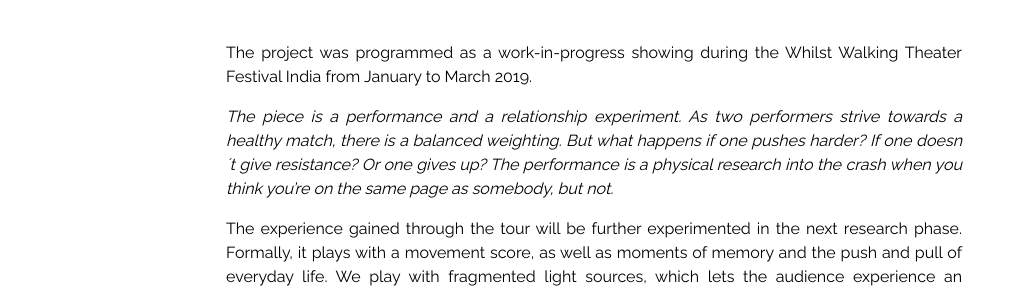
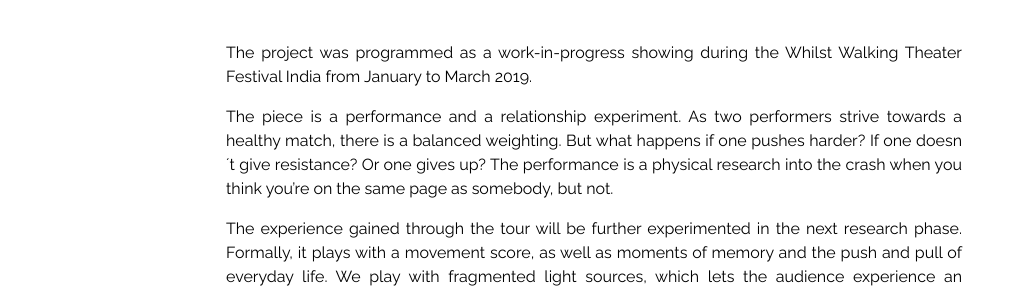
Before and after one commit to matteocarpi/julia, a Jekyll site: the page built from _posts/2019-03-04-you've-met-yout-match.markdown, in a window 1280 px wide. Shown: the part 626-918 px from the top of the page, without its empty margins (46-1066 px from the left). Built offline with Jekyll 4.4.1, drawn with Linux system fonts in a browser that asks for light colours.

Commit message:
removed italics

```diff
--- a/_layouts/post.html
+++ b/_layouts/post.html
@@ -16,7 +16,7 @@ layout: default
   </div>
 
   <div class="post_description">
-    <p>{{ page.description | markdownify }}</p>
+    {{ page.description | markdownify }}
   </div>
 
   <div id="credits" class="" >
--- a/_posts/2019-03-04-persephone-dancing-with-the-shadows.markdown
+++ b/_posts/2019-03-04-persephone-dancing-with-the-shadows.markdown
@@ -3,7 +3,7 @@ layout: post
 title: Persephone - Dancing with the Shadows
 current: true
 description: |-
-  The performance is a descent into a world of shadows and phantoms and is inspired by the Greek myth of Persephone. The narrative alludes to the cyclical nature of life-death and to the idea of resurrection, questioning what it means to embrace _death-in-life._ The audience is invited into an atmospheric world where they encounter embodied movement, non-linear storytelling, soundscape and shapes in light causing striking shadows.
+  The performance is a descent into a world of shadows and phantoms and is inspired by the Greek myth of Persephone. The narrative alludes to the cyclical nature of life-death and to the idea of resurrection, questioning what it means to embrace death-in-life. The audience is invited into an atmospheric world where they encounter embodied movement, non-linear storytelling, soundscape and shapes in light causing striking shadows.
 
   On stage there are five rectangular wooden frames. Covered in cloth they show shadowed shapes, consequently acting as a backdrop to the projected media of ink in water. They are the stage set and stage partners whilst being objects. The Boxes can be moved throughout the play creating images and sceneries. The performers move with, through and in them.
 permalink: "/:title"
--- a/_posts/2019-03-04-you've-met-yout-match.markdown
+++ b/_posts/2019-03-04-you've-met-yout-match.markdown
@@ -6,7 +6,7 @@ preview-picture: "/uploads/random-pic.jpg"
 description: |-
   The project was programmed as a work-in-progress showing during the Whilst Walking Theater Festival India from January to March 2019.
 
-  _The piece is a performance and a relationship experiment. As two performers strive towards a healthy match, there is a balanced weighting. But what happens if one pushes harder? If one doesn´t give resistance? Or one gives up? The performance is a physical research into the crash when you think you're on the same page as somebody, but not._
+  The piece is a performance and a relationship experiment. As two performers strive towards a healthy match, there is a balanced weighting. But what happens if one pushes harder? If one doesn´t give resistance? Or one gives up? The performance is a physical research into the crash when you think you're on the same page as somebody, but not.
 
   The experience gained through the tour will be further experimented in the next research phase. Formally, it plays with a movement score, as well as moments of memory and the push and pull of everyday life. We play with fragmented light sources, which lets the audience experience an ambiguous sense of time in the character’s emotional journey.
 preview_picture: "/uploads/DSC_3330.jpg"
```
